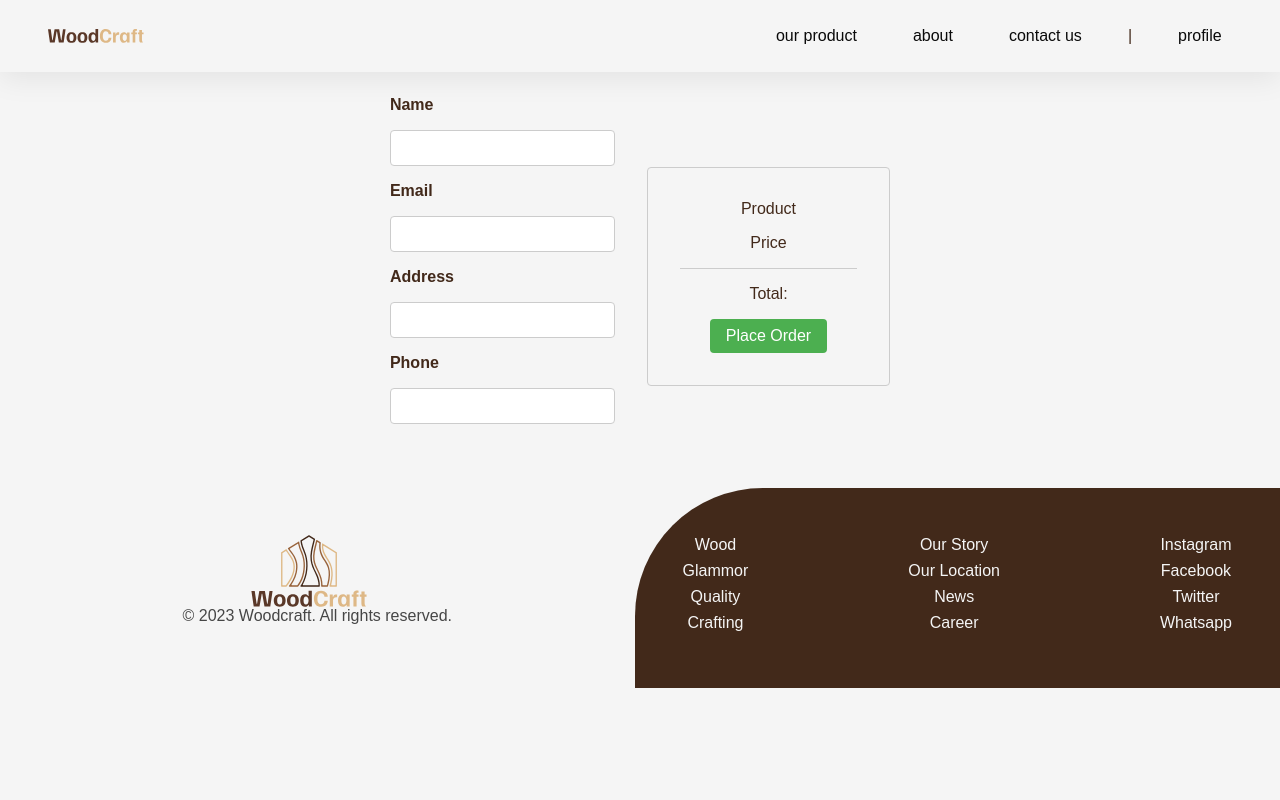
After one commit to Dreamvalian/Wood-Craft-PHP, a PHP site: page /checkout.php in a window 1280 px wide. The commit adds this page. Run offline with PHP 8.4, Linux system fonts and the light colour scheme; some web fonts are replaced.

Commit message:
create checkout and payment page temporary

```diff
--- /dev/null
+++ b/checkout.php
@@ -0,0 +1,46 @@
+<?php
+
+@include('./components/Header.php')
+
+?>
+
+<!DOCTYPE html>
+<html lang="en">
+
+<head>
+  <meta charset="UTF-8">
+  <meta name="viewport" content="width=device-width, initial-scale=1.0">
+  <link rel="stylesheet" href="./styles/checkout.css">
+  <link rel="stylesheet" href="./dist/output.css">
+  <title>Woodcraft - Checkout</title>
+</head>
+
+<body>
+  <section class="checkout">
+    <form action="input">
+      <label for="name">Name</label>
+      <input type="text" name="name" id="name">
+      <label for="email">Email</label>
+      <input type="email" name="email" id="email">
+      <label for="address">Address</label>
+      <input type="text" name="address" id="address">
+      <label for="phone">Phone</label>
+      <input type="text" name="phone" id="phone">
+    </form>
+    <div class="place-order-card">
+      <span>Product</span>
+      <span>Price</span>
+      <hr>
+      <span>Total: </span>
+      <button type="submit">Place Order</button>
+    </div>
+  </section>
+</body>
+
+<?php
+
+@include('./components/Footer.php')
+
+?>
+
+</html>
--- a/profile.php
+++ b/profile.php
@@ -19,7 +19,7 @@
   <main>
     <section class="profile">
       <div class="profile-avatar">
-        <img src="avatar.jpg" alt="User Avatar">
+        <img src="./assets/avatar.webp" alt="User Avatar">
       </div>
       <div class="profile-info">
         <h1>User Name</h1>
--- /dev/null
+++ b/styles/checkout.css
@@ -0,0 +1,61 @@
+@import url("variable.css");
+
+body {
+  font-family: var(--font-stack-body);
+  margin: 0;
+  padding: 0;
+}
+
+.checkout {
+  display: flex;
+  justify-content: center;
+  align-items: center;
+  padding: 6rem 2rem 2rem 2rem;
+}
+
+form {
+  display: grid;
+  gap: 1rem;
+  margin-bottom: 2rem;
+}
+
+label {
+  font-weight: bold;
+}
+
+input[type="text"],
+input[type="email"] {
+  padding: 0.5rem;
+  border: 1px solid #ccc;
+  border-radius: 4px;
+  width: 100%;
+}
+
+.place-order-card {
+  margin-left: 2rem;
+  width: 20%;
+  padding: 2rem;
+  border: 1px solid #ccc;
+  border-radius: 4px;
+  text-align: center;
+}
+
+.place-order-card span {
+  display: block;
+  margin-bottom: 1rem;
+}
+
+.place-order-card hr {
+  margin: 1rem 0;
+  border: none;
+  border-top: 1px solid #ccc;
+}
+
+.place-order-card button {
+  background-color: #4caf50;
+  color: white;
+  padding: 0.5rem 1rem;
+  border: none;
+  border-radius: 4px;
+  cursor: pointer;
+}
--- a/styles/components/footer.css
+++ b/styles/components/footer.css
@@ -13,6 +13,8 @@
   max-width: 960px;
   margin: auto;
   padding-bottom: 1rem;
+  display: flex;
+  flex-direction: column;
   align-items: center;
 }
 
--- a/styles/profile.css
+++ b/styles/profile.css
@@ -14,6 +14,7 @@
   display: flex;
   align-items: center;
   padding-top: 5rem;
+  margin: 0 2rem 0 2rem;
 }
 
 .profile-avatar img {
@@ -21,6 +22,7 @@
   height: 100px;
   border-radius: 50%;
   object-fit: cover;
+  gap: 2rem;
   margin-right: 1rem;
 }
 
@@ -35,7 +37,6 @@
 
 .transaction-history h2 {
   font-family: var(--font-stack-heading);
-  font-size: 1.5rem;
   margin-bottom: 1rem;
 }
 
```
Also changed, not shown: contact.html (deleted, +0 -36 lines), contact.php (added, +50 -0 lines), payment.php (added, +27 -0 lines), styles/contact.css (added, +62 -0 lines), styles/payment.css (added, +27 -0 lines), assets/avatar.webp (added).
